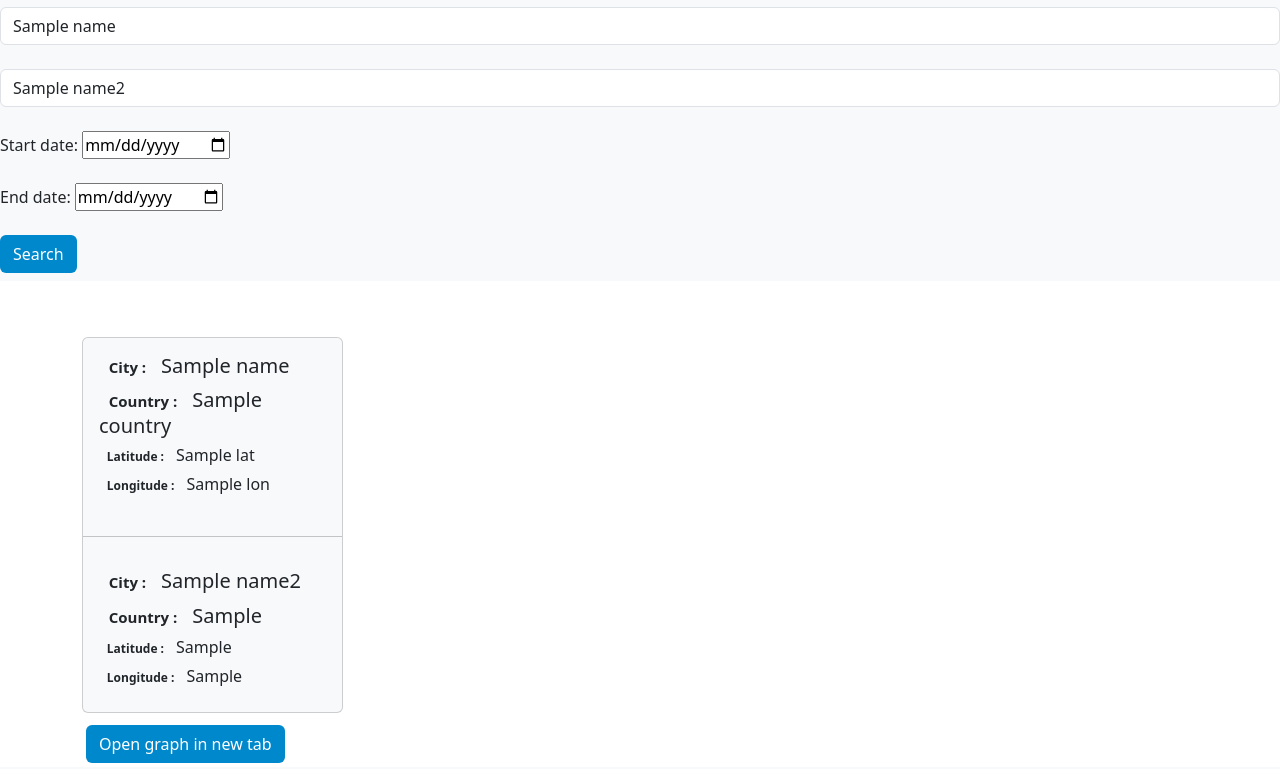
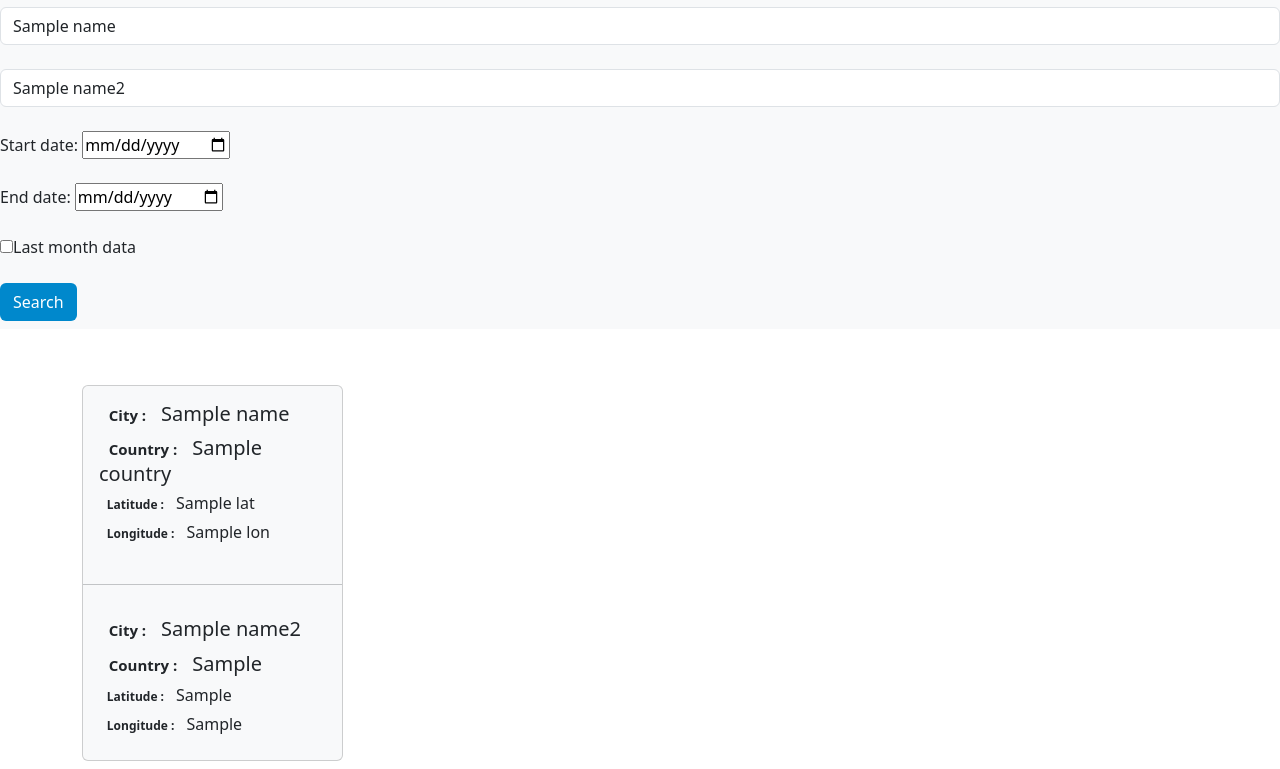
Before and after one commit to olegrozhok/weatherapp, a Django app: template weatherapp/templates/weatherapp/index.html in a window 1280 px wide. Shown: the part 291-1060 px from the top of the page. Run offline with Django 4.2, Linux system fonts and the light colour scheme; the template is opened without the code that fills it: most values are stand-ins (such as "Sample title", 1, 10 or a date in 2020); some libraries are stand-ins or nearby versions.

Commit message:
add monthly data checkbox, change static directory

```diff
--- a/weatherapp/templates/weatherapp/index.html
+++ b/weatherapp/templates/weatherapp/index.html
@@ -50,6 +50,8 @@
         <br/><br/>
         <span class="label"> End   date: <input type="date" name="end_date" value="{{ end_date }}"></span>
         <br/><br/>
+        <input type="checkbox" name="last_month">Last month data
+        <br/><br/>
        <button type="submit" class="btn text-white" style="background-color: #0088CC;">Search</button>
       </div>
     </form>
@@ -77,15 +79,16 @@
           <h6><span class="badge text-dark">Longitude :</span> {{lon2}}</h6>
         </div>
         </div>
-        <div>
-          <a
-          class="btn text-white btn-floating m-1"
-          style="background-color: #0088CC;"
-          href="{% url 'graph' %}"
-          target="_blank"
-          role="button"
-          >Open graph in new tab</a>
-        </div>
+<!--           На локальном кнопка работает, на сервере не обновляется, os.remove() не помогает-->
+<!--        <div>-->
+<!--          <a-->
+<!--          class="btn text-white btn-floating m-1"-->
+<!--          style="background-color: #0088CC;"-->
+<!--          href="{% url 'graph' %}"-->
+<!--          target="_blank"-->
+<!--          role="button"-->
+<!--          >Open graph in new tab</a>-->
+<!--        </div>-->
         </div>
         <div class="col-md-9">
             <div id="includeHtml" style="height: 100%; "></div>
--- a/weatherproject/settings.py
+++ b/weatherproject/settings.py
@@ -116,7 +116,7 @@ USE_TZ = True
 # Static files (CSS, JavaScript, Images)
 # https://docs.djangoproject.com/en/4.1/howto/static-files/
 
-STATIC_URL = 'static/'
+STATIC_URL = '/static/'
 STATIC_URL = 'media/'
 
 
```
Also changed, not shown: weatherapp/views.py (+8 -2 lines).
